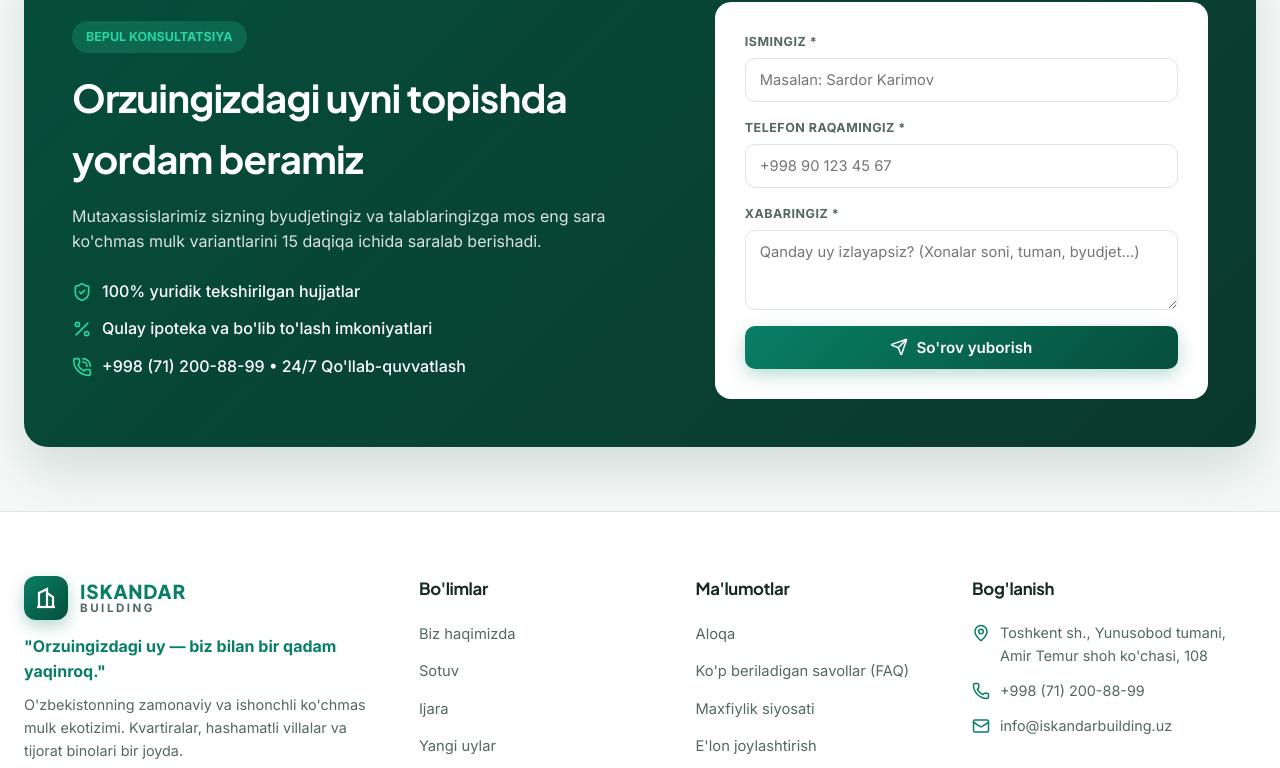
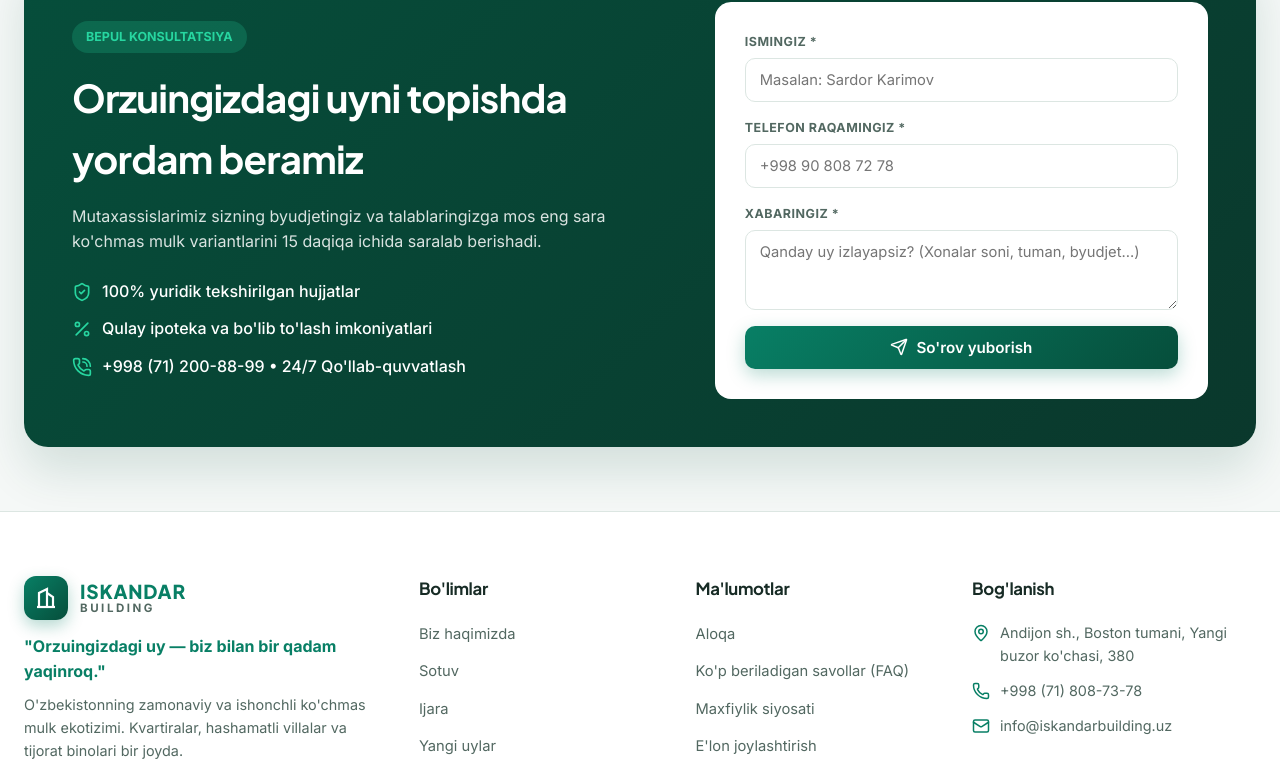
Before and after one commit to iskandarsadirov17-hash/iskandar.building-, a plain HTML site: page index.html in a window 1280 px wide. Shown: the part 4061-4829 px from the top of the page. Drawn offline with nearby package versions, Linux system fonts and the light colour scheme.

Commit message:
Update index.html

```diff
--- a/index.html
+++ b/index.html
@@ -485,7 +485,7 @@
             </div>
             <div class="form-group">
               <label for="consultPhone">Telefon raqamingiz *</label>
-              <input type="tel" id="consultPhone" placeholder="+998 90 123 45 67" required />
+              <input type="tel" id="consultPhone" placeholder="+998 90 808 72 78" required />
             </div>
             <div class="form-group">
               <label for="consultMessage">Xabaringiz *</label>
@@ -550,8 +550,8 @@
       <div class="footer-col">
         <h4>Bog'lanish</h4>
         <ul class="contact-list">
-          <li><i data-lucide="map-pin"></i> Toshkent sh., Yunusobod tumani, Amir Temur shoh ko'chasi, 108</li>
-          <li><i data-lucide="phone"></i> +998 (71) 200-88-99</li>
+          <li><i data-lucide="map-pin"></i> Andijon sh., Boston tumani, Yangi buzor ko'chasi, 380</li>
+          <li><i data-lucide="phone"></i> +998 (71) 808-73-78</li>
           <li><i data-lucide="mail"></i> info@iskandarbuilding.uz</li>
         </ul>
       </div>
```
